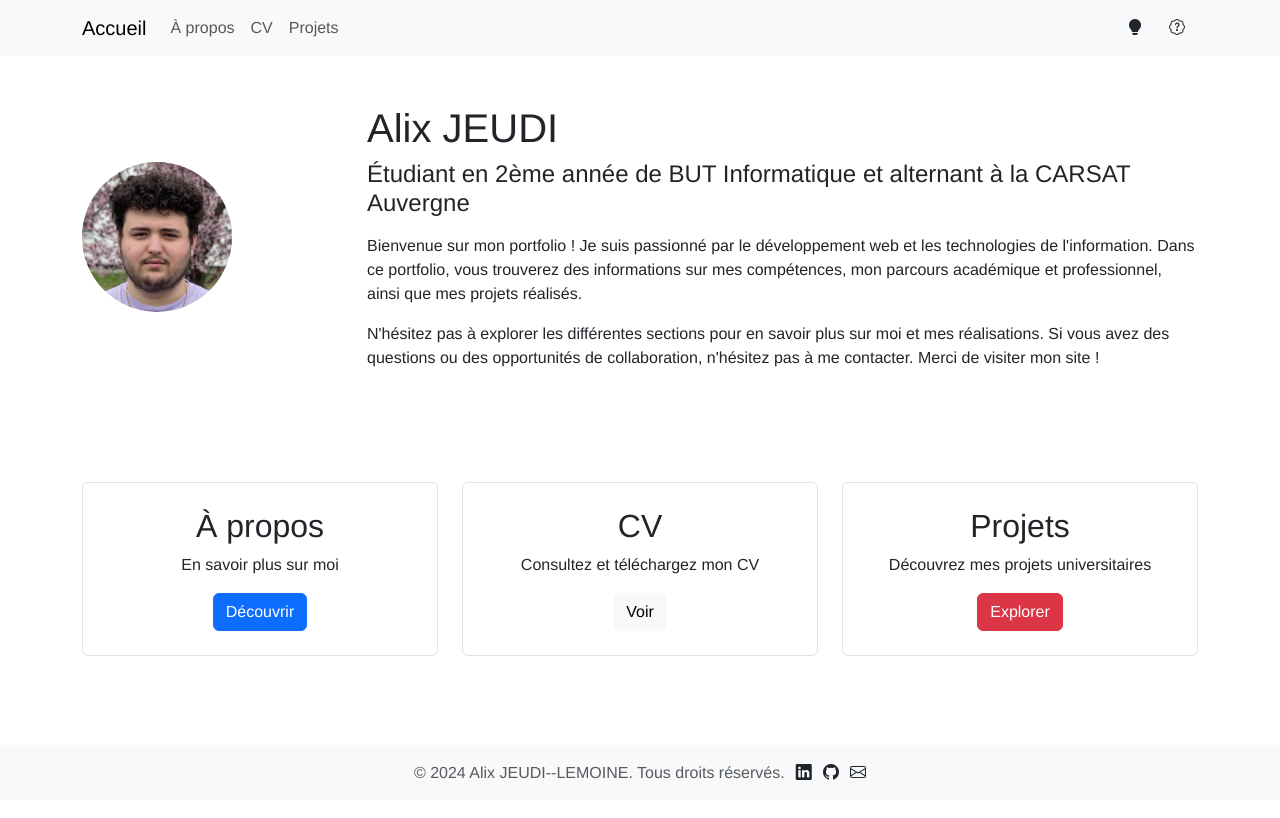
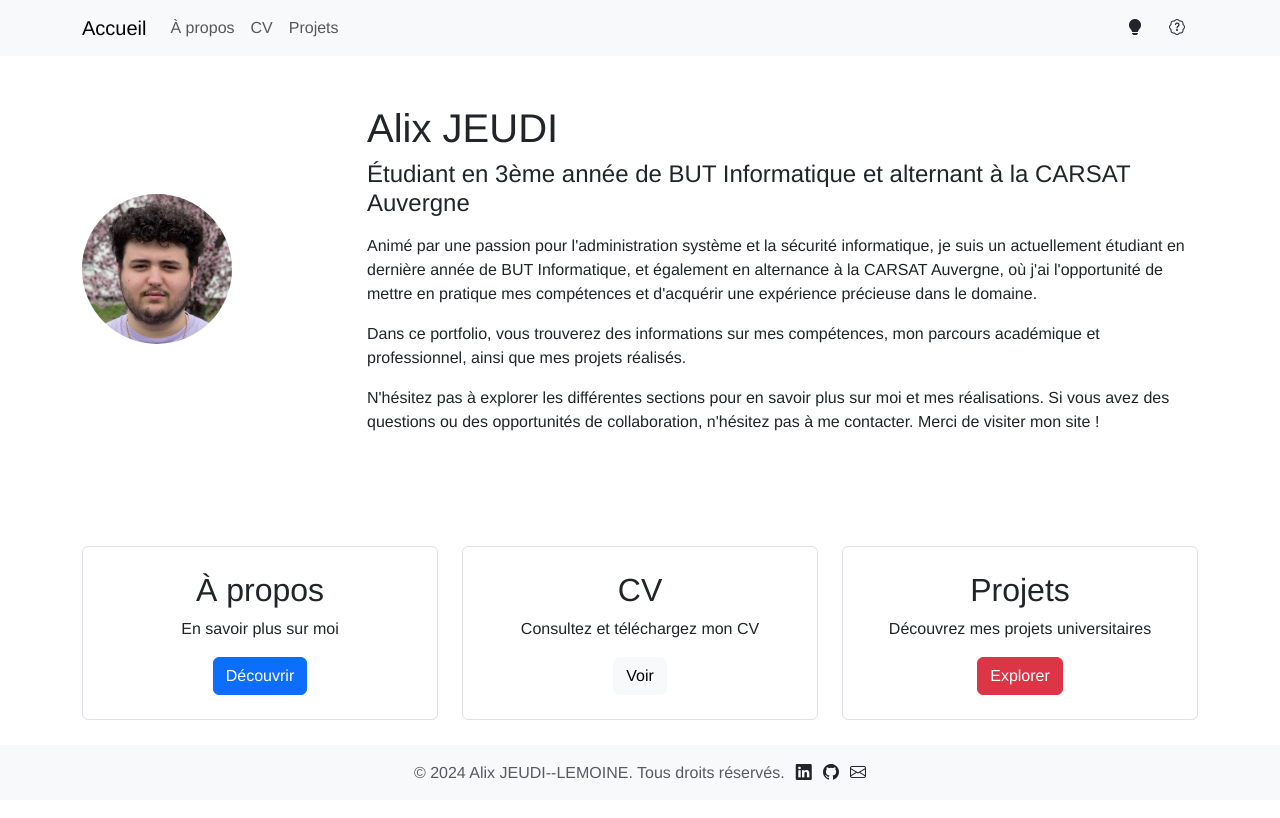
Before and after one commit to JdAlix/portfolio, a Vue app in the folder portfolio/: page / in a window 1280 px wide. Built offline with nearby package versions, Linux system fonts and the light colour scheme.

Commit message:
💬 Rafraîchissement de la page d'accueil, mise à jour de texte.

```diff
--- a/portfolio/src/views/HomeView.vue
+++ b/portfolio/src/views/HomeView.vue
@@ -11,11 +11,14 @@
         <!-- Contenu du texte -->
         <div>
           <h1>Alix JEUDI</h1>
-          <h4 class="mb-3">Étudiant en 2ème année de BUT Informatique et alternant à la CARSAT Auvergne</h4>
+          <h4 class="mb-3">Étudiant en 3ème année de BUT Informatique et alternant à la CARSAT Auvergne</h4>
           <p>
-            Bienvenue sur mon portfolio !
-            Je suis passionné par le développement web et les technologies de l'information.
-
+            Animé par une passion pour l'administration système et la sécurité informatique,
+            je suis un actuellement étudiant en dernière année de BUT Informatique,
+            et également en alternance à la CARSAT Auvergne, où j'ai l'opportunité de mettre en pratique
+            mes compétences et d'acquérir une expérience précieuse dans le domaine.
+          </p>
+          <p>
             Dans ce portfolio, vous trouverez des informations sur mes compétences,
             mon parcours académique et professionnel, ainsi que mes projets réalisés.
           </p>
```
